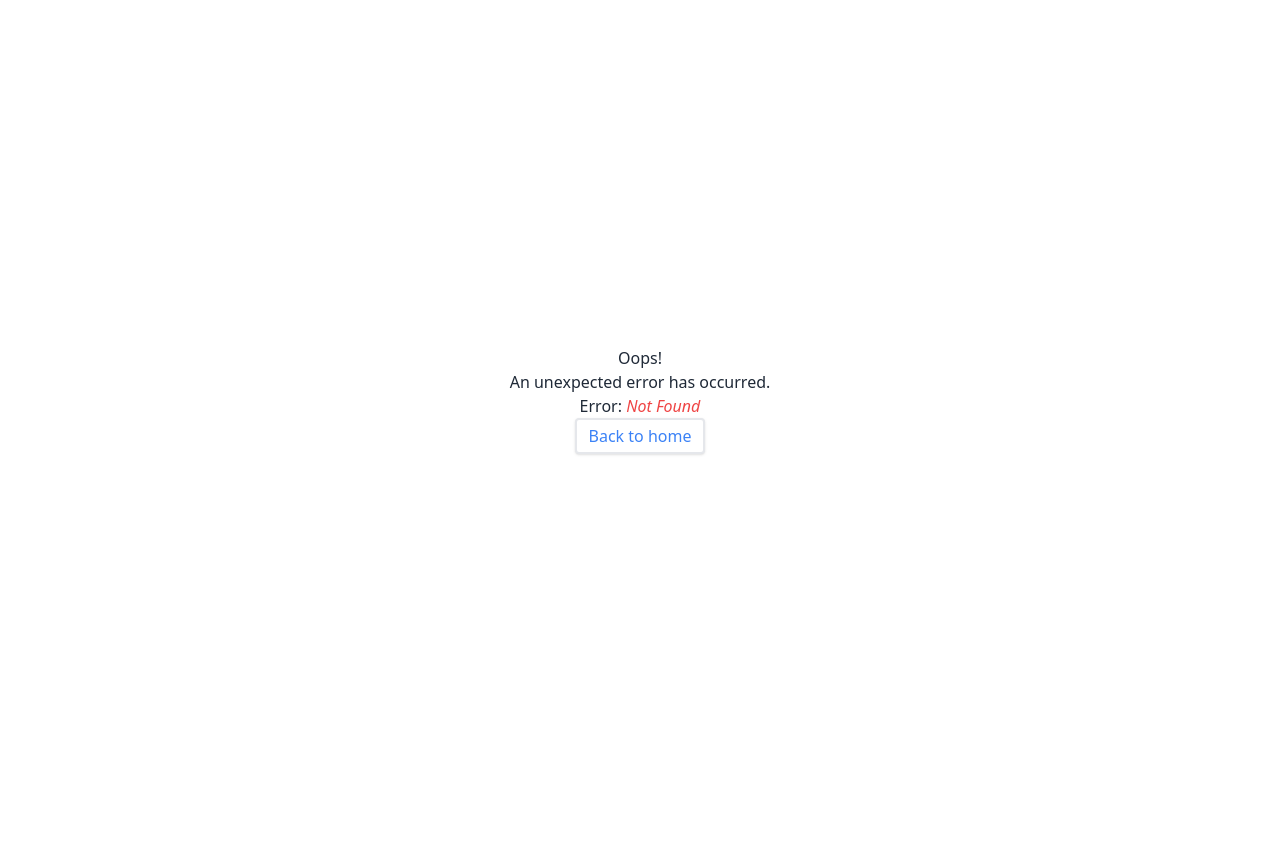
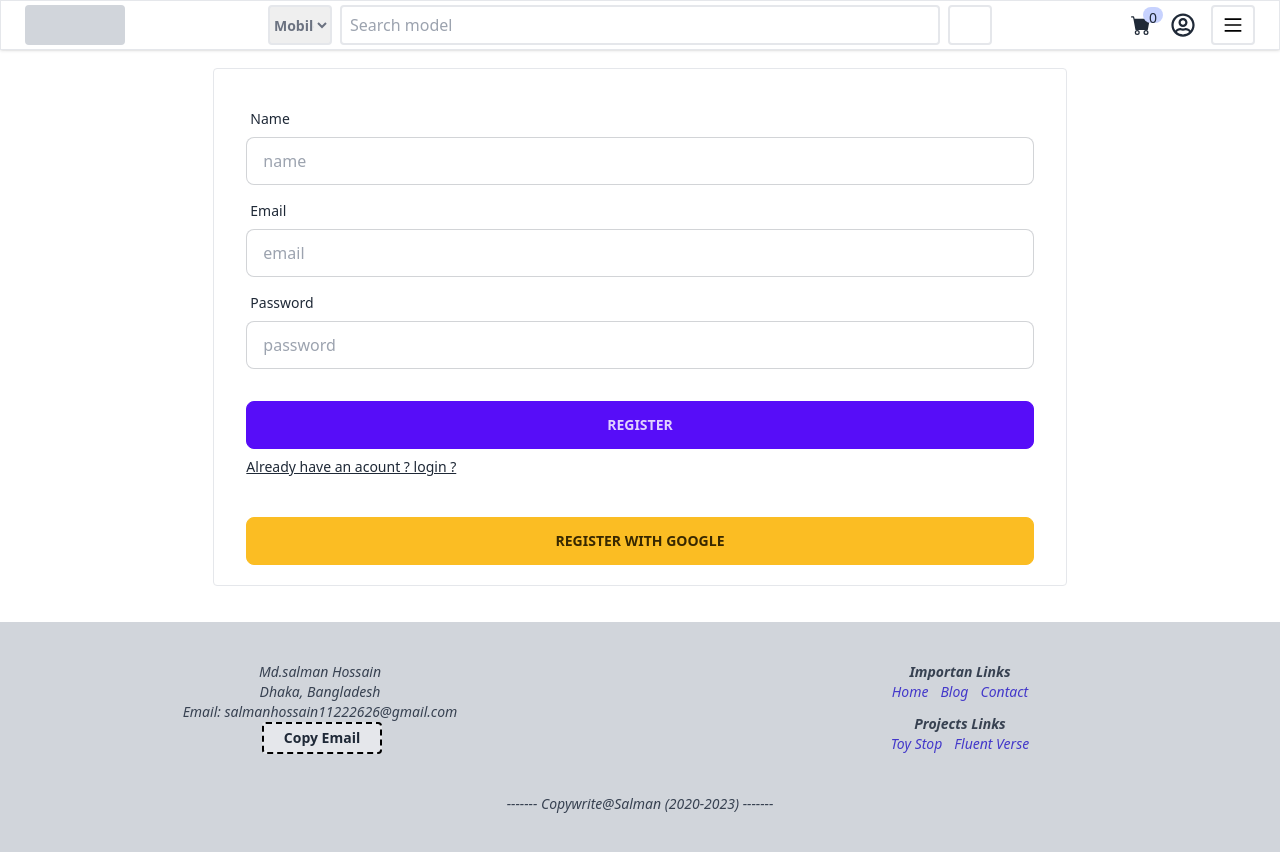
Before and after one commit to affiliates-hub/upstream, a React (Vite) app: page /register in a window 1280 px wide. Before the commit this address had no page. Before the commit the page ends 800 px from the top, so only its background shows below. Built offline with nearby package versions, Linux system fonts and the light colour scheme; no server answers; some icons are missing.

Commit message:
login page and register page created

```diff
--- a/src/assets/Firebase_Sdk.js
+++ b/src/assets/Firebase_Sdk.js
@@ -19,3 +19,4 @@ const firebaseConfig = {
 // Initialize Firebase
 const app = initializeApp(firebaseConfig);
 const analytics = getAnalytics(app);
+export default app
--- /dev/null
+++ b/src/components/login/Login.jsx
@@ -0,0 +1,56 @@
+import React, { useContext } from 'react';
+import { Link } from 'react-router-dom';
+import { contextProvier } from '../../private/provider/Provider';
+
+const Login = () => {
+    const { emailLogIn, signInWithGoogle, setUser } = useContext(contextProvier)
+    const userUpdate = (name, email, password, img) => {
+
+    }
+    let name, email, password, img;
+    const loginWithEmail = (e) => {
+        e.preventDefault()
+        email = e.target.email.value;
+        password = e.target.password.value;
+        emailLogIn(email, password).then(res => {
+            let user = res.user;
+            setUser(user)
+        })
+    }
+    const loginWithGoogle = () => {
+        signInWithGoogle().then(res => {
+            let user = res.user;
+            setUser(user)
+        })
+    }
+    return (
+        <div className='md:w-3/4 lg:w-2/3 sm:w-4/5 w-full  mx-auto'>
+            <div className="gap-2 border my-5 rounded flex flex-col">
+                <form onSubmit={loginWithEmail} className="card-body">
+                    <div className="form-control">
+                        <label className="label">
+                            <span className="label-text">Email</span>
+                        </label>
+                        <input type="text" placeholder="email" name='email' className="input input-bordered" />
+                    </div>
+                    <div className="form-control">
+                        <label className="label">
+                            <span className="label-text">Password</span>
+                        </label>
+                        <input type="text" placeholder="password" name='password' className="input input-bordered" />
+                        <label className="label">
+                            <Link href="#" className="label-text-alt link link-hover">Forgot password?</Link>
+                        </label>
+                    </div>
+                    <div className="form-control mt-6">
+                        <button className="btn btn-primary">Login</button>
+                    </div>
+                    <Link to={'/register'} className='text-sm underline'>Dont have an acount ? Register ?</Link>
+                </form>
+                <button className='btn btn-warning capitalize mx-8 mt-2 mb-5' onClick={loginWithGoogle}> Login with google</button>
+            </div>
+        </div>
+    );
+};
+
+export default Login;
--- a/src/components/navbar/Navbar.jsx
+++ b/src/components/navbar/Navbar.jsx
@@ -5,10 +5,11 @@ import { BsFillCartFill, } from 'react-icons/bs';
 import { FaRegUserCircle } from 'react-icons/fa';
 import { GrMenu } from 'react-icons/gr';
 import { RxCross2 } from 'react-icons/rx';
-import { useEffect, useState } from "react";
+import { useContext, useEffect, useState } from "react";
 import NavActiveRoutes from "../activeroutes/NavActiveRoutes";
+import { contextProvier } from "../../private/provider/Provider";
 const Navbar = () => {
-    const user = true;
+    const { user } = useContext(contextProvier)
     const [acount, setAcount] = useState(false)
     const [miniserch, setMiniserch] = useState(false)
     const [leftNav, setLeftNav] = useState(false)
@@ -144,8 +145,8 @@ const Navbar = () => {
             </div>
             {/* signup / login  */}
             <div title="signup login" className={`w-[280px] bg-white border p-2 capitalize z-50 rounded top-12 2xl:top-16 flex flex-col items-stretch text-center gap-2  fixed right-0 font-semibold duration-75 ${acount ? 'visible pointer-events-auto scale-100' : 'invisible pointer-events-none scale-90'}`}>
-                <Link className="bg-gray-100 p-1">Signup</Link>
-                <Link className="bg-gray-100 p-1">login</Link>
+                <Link to={'/register'} onClick={toggleAcount} className="bg-gray-100 p-1">Register</Link>
+                <Link to={'/login'} onClick={toggleAcount} className="bg-gray-100 p-1">login</Link>
             </div>
 
             {/* Nav backup */}
--- /dev/null
+++ b/src/components/register/Register.jsx
@@ -0,0 +1,62 @@
+import React, { useContext } from 'react';
+import { Link } from 'react-router-dom';
+import { contextProvier } from '../../private/provider/Provider';
+
+const Register = () => {
+    const { emailSignUP, signInWithGoogle,updateuser, setUser } = useContext(contextProvier)
+    const userUpdate = (name, email, password, img) => {
+
+    }
+    let name, email, password, img;
+    const RegisterWithEmail = (e) => {
+        e.preventDefault()
+        name = e.target.name.value;
+        email = e.target.email.value;
+        password = e.target.password.value;
+        emailSignUP(email, password).then(res => {
+            let user = res.user;
+            setUser(user);
+            updateuser(name)
+        })
+    }
+    const loginWithGoogle = () => {
+        signInWithGoogle().then(res => {
+            let user = res.user;
+            setUser(user)
+        })
+    }
+    return (
+        <div className='md:w-3/4 lg:w-2/3 sm:w-4/5 w-full  mx-auto'>
+            <div className=" border rounded my-5 flex flex-col">
+
+                        <form onSubmit={RegisterWithEmail} className="card-body">
+                            <div className="form-control">
+                                <label className="label">
+                                    <span className="label-text">Name</span>
+                                </label>
+                                <input type="text" placeholder="name" name='name' className="input input-bordered" />
+                            </div>
+                            <div className="form-control">
+                                <label className="label">
+                                    <span className="label-text">Email</span>
+                                </label>
+                                <input type="text" placeholder="email" name='email' className="input input-bordered" />
+                            </div>
+                            <div className="form-control">
+                                <label className="label">
+                                    <span className="label-text">Password</span>
+                                </label>
+                                <input type="text" placeholder="password" name='password' className="input input-bordered" />
+                            </div>
+                            <div className="form-control mt-6">
+                                <button className="btn btn-primary" type='submit'>Register</button>
+                            </div>
+                            <Link to={'/login'} className='text-sm underline'>Already have an acount ? login ?</Link>
+                        </form>
+                        <button className='btn btn-warning mx-8 mt-2 mb-5' onClick={loginWithGoogle}>Register with Google</button>
+                    </div>
+                </div>
+    );
+};
+
+export default Register;
--- a/src/pages/acount/Acount.jsx
+++ b/src/pages/acount/Acount.jsx
@@ -17,6 +17,17 @@ const Acount = () => {
         <NavActiveRoutes to={'/acount/carts'} toggleNav={closeNav}>Carts</NavActiveRoutes>
         <NavActiveRoutes to={'/acount/settings'} toggleNav={closeNav}>Settings</NavActiveRoutes>
         <NavActiveRoutes to={'/'} toggleNav={closeNav}>Home</NavActiveRoutes>
+    </>
+    const adminLink = <>
+        <NavActiveRoutes to={'/acount/profile'} toggleNav={closeNav}>Add device</NavActiveRoutes>
+        <NavActiveRoutes to={'/acount/settings'} toggleNav={closeNav}>update device</NavActiveRoutes>
+        <NavActiveRoutes to={'/acount/carts'} toggleNav={closeNav}>remove device</NavActiveRoutes>
+        <NavActiveRoutes to={'/'} toggleNav={closeNav}>Trendin gadgets</NavActiveRoutes>
+        <NavActiveRoutes to={'/'} toggleNav={closeNav}>Featured items</NavActiveRoutes>
+        <NavActiveRoutes to={'/'} toggleNav={closeNav}>welcome slide</NavActiveRoutes>
+        <NavActiveRoutes to={'/'} toggleNav={closeNav}>Add controll</NavActiveRoutes>
+        <NavActiveRoutes to={'/'} toggleNav={closeNav}>welcome see more</NavActiveRoutes>
+        <NavActiveRoutes to={'/'} toggleNav={closeNav}>web message</NavActiveRoutes>
     </>
     const nav = <>
         <div className='hidden  sticky h-screen w-96 top-0 bg-gray-100 text-center gap-2 px-3 py-3 lg:flex items-stretch flex-col'>
--- /dev/null
+++ b/src/private/provider/Provider.jsx
@@ -0,0 +1,51 @@
+import React, { createContext, useEffect, useState } from 'react';
+import app from '../../assets/Firebase_sdk';
+import { getAuth, createUserWithEmailAndPassword, signInWithEmailAndPassword, GoogleAuthProvider, signInWithPopup, signOut, updateProfile, onAuthStateChanged } from "firebase/auth";
+export const contextProvier = createContext(null)
+const Provider = ({ children }) => {
+    const [user, setUser] = useState(null)
+    const [refetch, setRefetch] = useState(false)
+    const [userRole, setUSerRole] = useState(null)
+    const [loading, setLoading] = useState(true)
+    const auth = getAuth(app);
+    const GoogleProvider = new GoogleAuthProvider();
+    const emailSignUP = (email, password) => {
+        return createUserWithEmailAndPassword(auth, email, password)
+    }
+    const emailLogIn = (email, password) => {
+        return signInWithEmailAndPassword(auth, email, password)
+    }
+    const signInWithGoogle = () => {
+        return signInWithPopup(auth, GoogleProvider)
+    }
+    const updateuser = (name) => {
+        return updateProfile(auth.currentUser, {
+            displayName: name
+        })
+    }
+    const logOut = () => {
+        return signOut(auth)
+    }
+    let authData = {
+        user, setUser, loading, refetch, setRefetch, emailSignUP, emailLogIn, signInWithGoogle, updateuser, logOut
+    }
+    useEffect(() => {
+        const unSubscribe = onAuthStateChanged(auth, newUser => {
+            setUser(newUser);
+            setLoading(false)
+        })
+        return () => unSubscribe();
+    }, [])
+
+
+
+
+
+    return (
+        <contextProvier.Provider value={authData}>
+            {children}
+        </contextProvier.Provider>
+    );
+};
+
+export default Provider;
```
Also changed, not shown: src/Routes.jsx (+8 -0 lines), src/main.jsx (+6 -1 lines), 1 other file (tests, documents, lock files or other folders).
